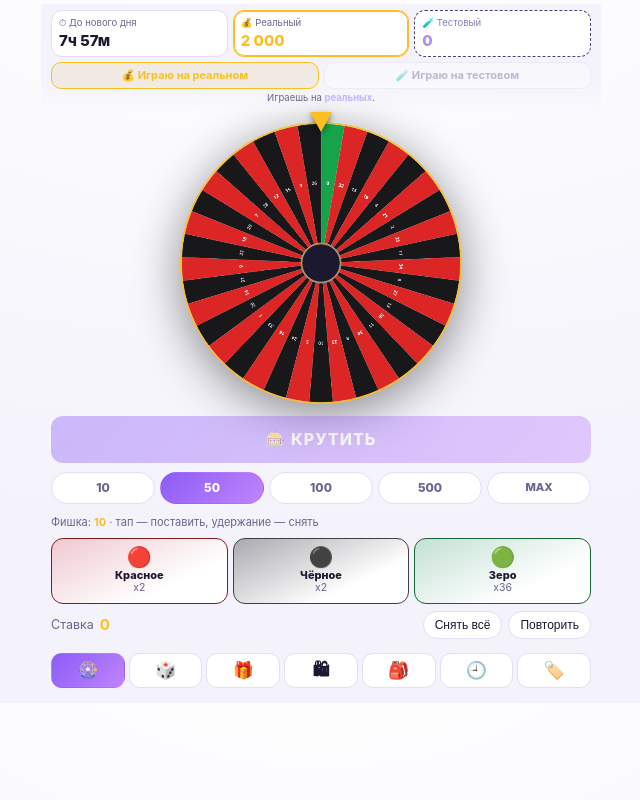
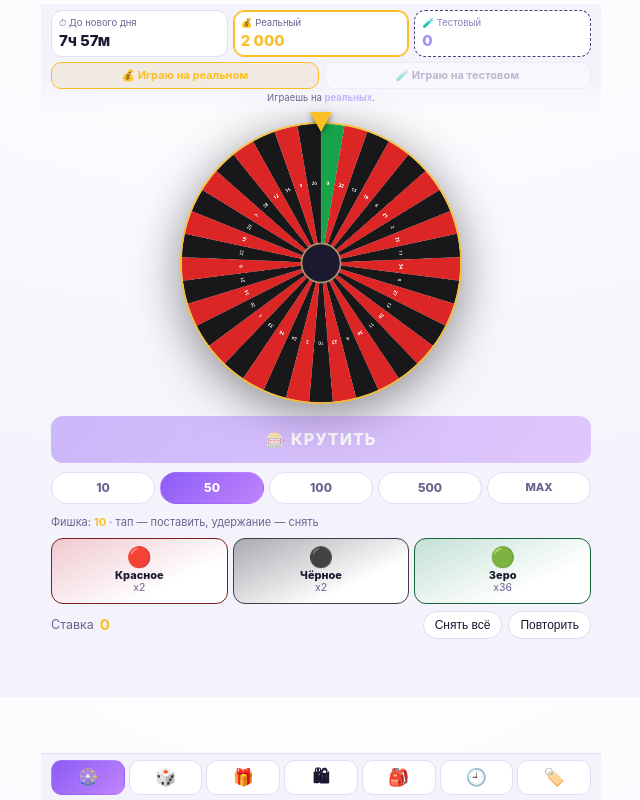
Before and after one commit to skertinsky1/skertinsk, a plain HTML site: page web/index.html in a window 1280 px wide. Shown: the whole page, without its empty margins (319-959 px from the left). Drawn offline with Linux system fonts and the light colour scheme.

Commit message:
????????? ?????? ????????? ????? ??????
?????? ???? position:sticky, ? ??? ????????? ?????? ???? ??? ??? ????
???????. ??? ?????? ????? ???????????? (???????? ?????, ????????
???????), ?????? ?????????? ???, ??? ???????? ????? ? ?? ????
??????? ? ???????? ??????.

??????? ?? position:fixed: ???????? ? ?????? ?????? ??????, ??????????
?? ????? ??????. ?????? ? ??????? ????????? ? .app, ????? ???????
?? ??????????? ? ?????????.

??? ??? ?????? ????? ?? ??????, ?? ?????? ?????? ?? ???????????
????????????? ? ?????????????? 58px padding-bottom ? .app (?????? 46px
+ 12px ??????), ????? ????????? ??? ?????? ?? ??? ???.

???? ?????? ? 22px ?? 60px: ??? fixed ?????? ?????? ?????, ? ?????? ??
??????? ?? ????? ?? ???.

```diff
--- a/web/index.html
+++ b/web/index.html
@@ -5,7 +5,7 @@
 <meta name="viewport" content="width=device-width, initial-scale=1, viewport-fit=cover, maximum-scale=1, user-scalable=no">
 <meta name="theme-color" content="#12101c">
 <title>Рулетка с призами</title>
-<link rel="stylesheet" href="style.css?v=24">
+<link rel="stylesheet" href="style.css?v=25">
 <script src="https://telegram.org/js/telegram-web-app.js"></script>
 </head>
 <body>
--- a/web/style.css
+++ b/web/style.css
@@ -36,7 +36,9 @@ body{
   overscroll-behavior-y:none;
 }
 
-.app{max-width:560px; margin:0 auto; padding:calc(6px + var(--safe-t)) 10px calc(10px + var(--safe-b))}
+/* padding-bottom снизу зарезервирован под фиксированную панель навигации:
+   58px = высота панели (~45px) + запас. */
+.app{max-width:560px; margin:0 auto; padding:calc(6px + var(--safe-t)) 10px calc(58px + var(--safe-b))}
 
 b{font-weight:700}
 
@@ -276,10 +278,19 @@ b{font-weight:700}
 .tab:active{transform:scale(.96)}
 .tab.is-active{background:linear-gradient(135deg,var(--acc),var(--acc2)); color:#fff; border-color:transparent}
 
+/* Панель навигации — position:fixed, а не sticky.
+   Со sticky элемент прилипает только пока под ним есть содержимое: как только
+   поток заканчивается (короткий экран, например «Кости»), панель остаётся
+   там, где кончился поток, и уезжает в середину экрана. fixed держит её
+   у нижней кромки всегда, независимо от длины экрана.
+   Высота панели зарезервирована в .app через padding-bottom, иначе последний
+   ряд контента окажется под ней. Ширина совпадает с .app: 10px по бокам. */
 .navbar{
-  position:sticky; bottom:0; margin-top:8px;
-  padding:6px 0 calc(5px + env(safe-area-inset-bottom));
-  background:linear-gradient(to top, var(--bg) 72%, transparent);
+  position:fixed; left:0; right:0; bottom:0; z-index:30;
+  margin:0 auto; max-width:560px;
+  padding:6px 10px calc(5px + env(safe-area-inset-bottom));
+  background:var(--bg);
+  border-top:1px solid var(--line);
 }
 
 /* ══════════ КОСТИ ══════════ */
@@ -451,8 +462,10 @@ b{font-weight:700}
 .modal__btns{display:grid; gap:8px; margin-top:16px}
 
 /* ══════════ ТОСТ ══════════ */
+/* bottom задан выше высоты панели навигации, иначе тост ложился бы прямо
+   на неё — панель fixed и всегда внизу экрана. */
 .toast{
-  position:fixed; left:50%; bottom:calc(22px + var(--safe-b)); transform:translateX(-50%);
+  position:fixed; left:50%; bottom:calc(60px + var(--safe-b)); transform:translateX(-50%);
   z-index:200; max-width:88vw; text-align:center;
   background:var(--card); border:1px solid var(--line);
   border-radius:14px; padding:11px 18px; font-size:13.5px; font-weight:600;
```
